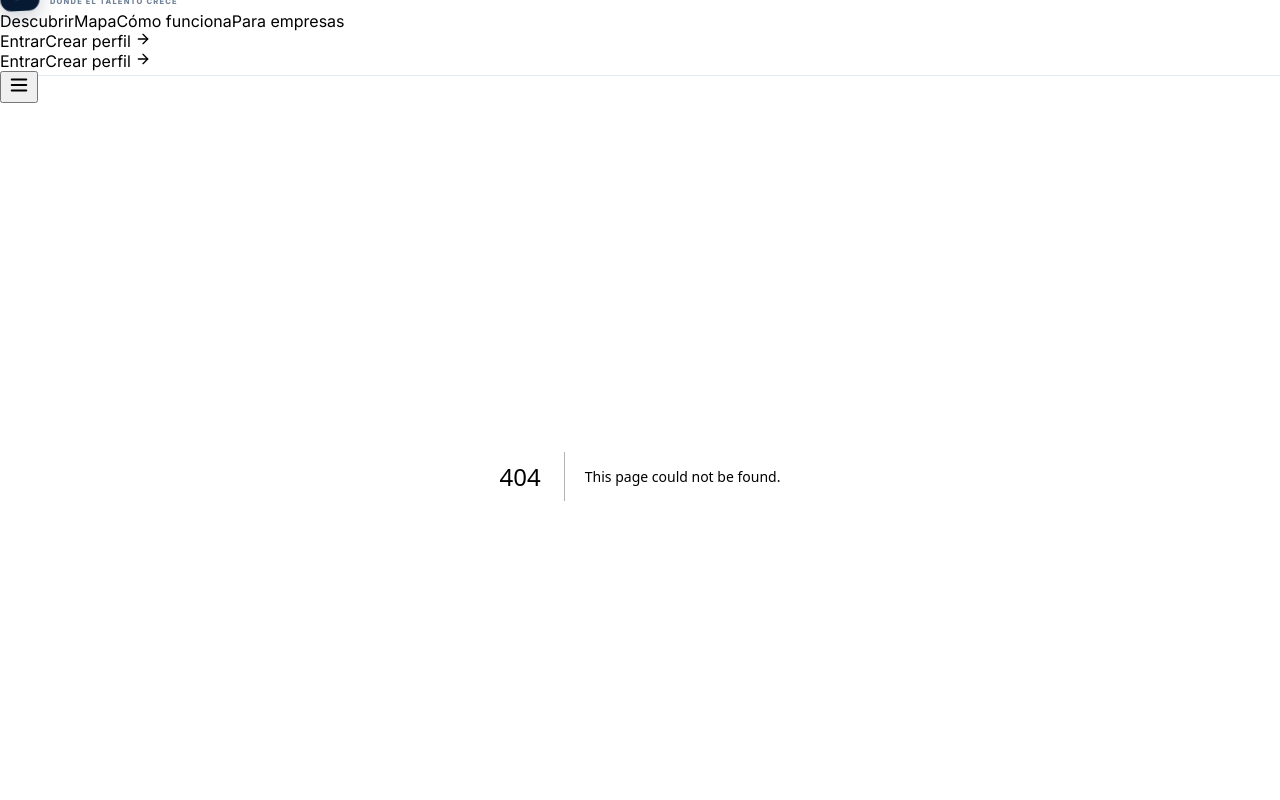
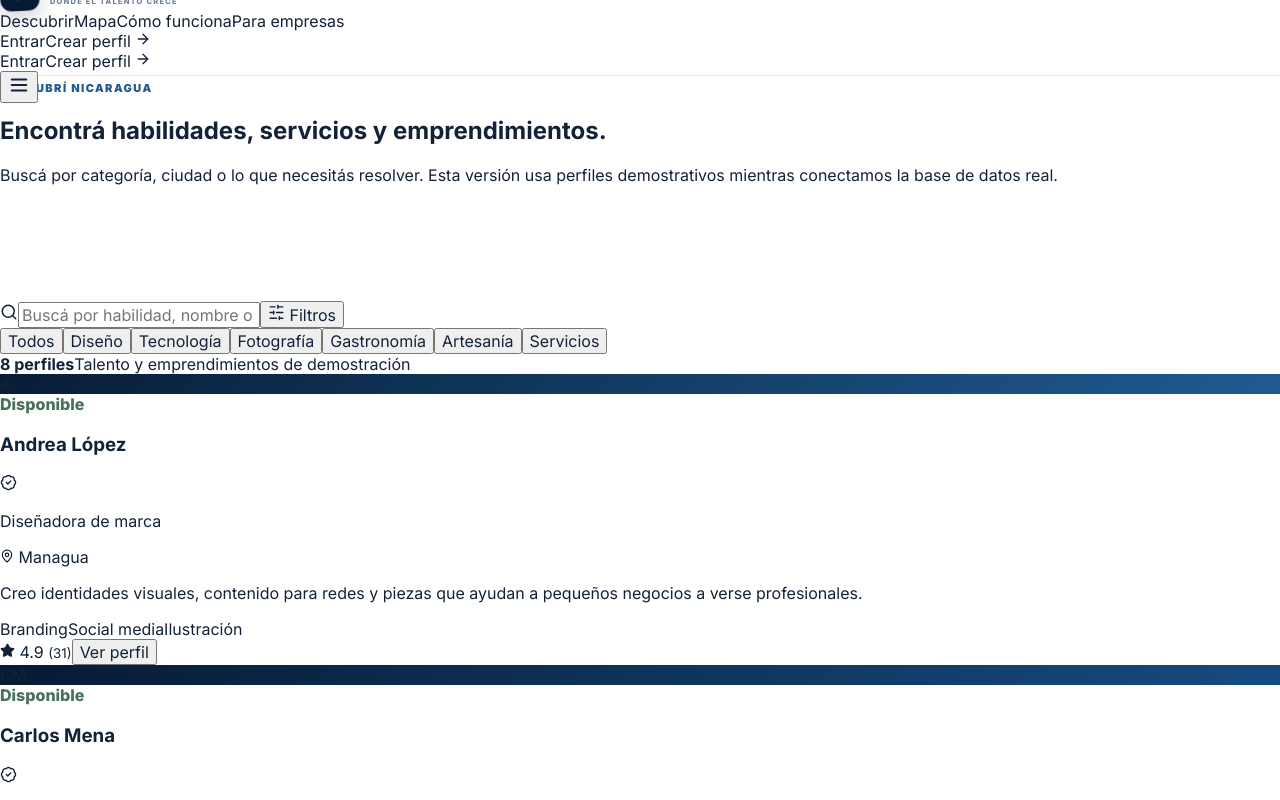
Before and after one commit to moneyfund/rally2026, a Next.js app: page /descubrir in a window 1280 px wide. Before the commit this address had no page. Shown: the top 800 px of the page. Built offline with nearby package versions, Linux system fonts and the light colour scheme.

Commit message:
feat: add standalone descubrir page

```diff
--- /dev/null
+++ b/app/descubrir/page.tsx
@@ -0,0 +1,13 @@
+import type { Metadata } from "next";
+import { DiscoverClient } from "@/components/DiscoverClient";
+
+export const metadata: Metadata = { title: "Descubrir talento" };
+
+export default function DescubrirPage() {
+  return (
+    <main>
+      <section className="page-hero"><div className="shell"><span className="eyebrow">DESCUBRÍ NICARAGUA</span><h1>Encontrá habilidades, servicios y emprendimientos.</h1><p>Buscá por categoría, ciudad o lo que necesitás resolver. Esta versión usa perfiles demostrativos mientras conectamos la base de datos real.</p></div></section>
+      <section className="section"><div className="shell"><DiscoverClient /></div></section>
+    </main>
+  );
+}
```
